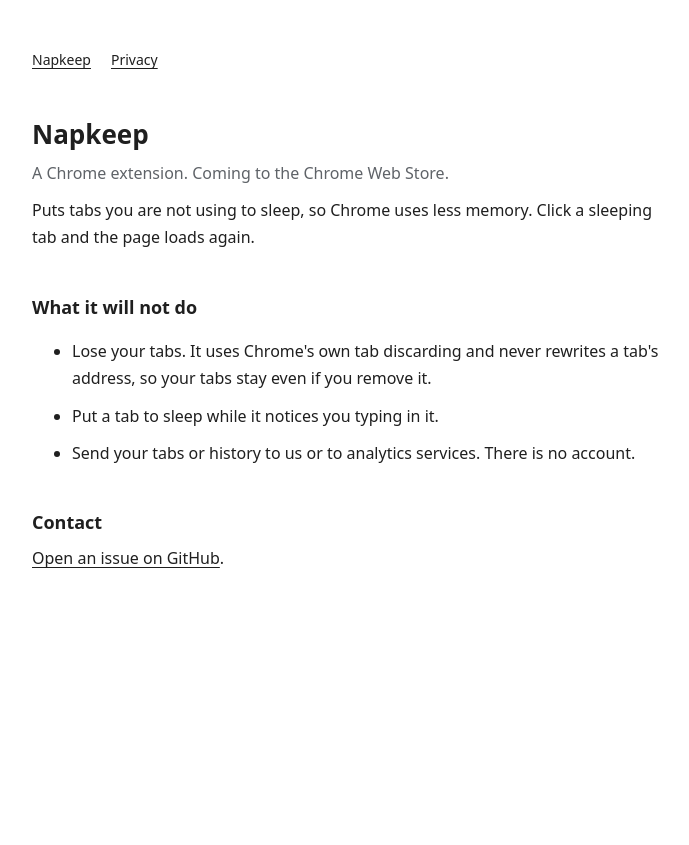
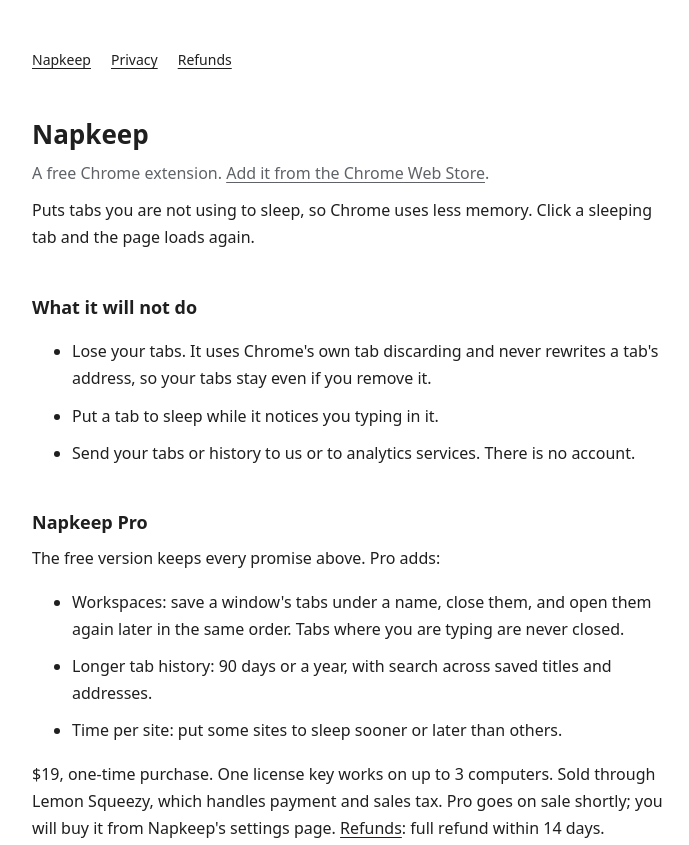
Before and after one commit to DelacrowLab/napkeep, a plain HTML site: page index.html in a window 1280 px wide. Shown: the top 845 px of the page, without its empty margins (284-973 px from the left). Before the commit the page ends 800 px from the top, so only its background shows below. Drawn offline with Linux system fonts and the light colour scheme.

Commit message:
Store link, Napkeep Pro section and refund policy
Co-Authored-By: Claude Opus 5.5 <noreply@anthropic.com>

```diff
--- a/index.html
+++ b/index.html
@@ -9,9 +9,9 @@
 </head>
 <body>
 <main>
-  <nav><a href="./" aria-current="page">Napkeep</a><a href="privacy.html">Privacy</a></nav>
+  <nav><a href="./" aria-current="page">Napkeep</a><a href="privacy.html">Privacy</a><a href="refund.html">Refunds</a></nav>
   <h1>Napkeep</h1>
-  <p class="muted">A Chrome extension. Coming to the Chrome Web Store.</p>
+  <p class="muted">A free Chrome extension. <a href="https://chromewebstore.google.com/detail/napkeep/jcplolkhnjolfbngpgeokcdahjhofjjb">Add it from the Chrome Web Store</a>.</p>
 
   <p>Puts tabs you are not using to sleep, so Chrome uses less memory. Click a sleeping tab and the page loads again.</p>
 
@@ -22,6 +22,15 @@
     <li>Send your tabs or history to us or to analytics services. There is no account.</li>
   </ul>
 
+  <h2>Napkeep Pro</h2>
+  <p>The free version keeps every promise above. Pro adds:</p>
+  <ul>
+    <li>Workspaces: save a window's tabs under a name, close them, and open them again later in the same order. Tabs where you are typing are never closed.</li>
+    <li>Longer tab history: 90 days or a year, with search across saved titles and addresses.</li>
+    <li>Time per site: put some sites to sleep sooner or later than others.</li>
+  </ul>
+  <p>$19, one-time purchase. One license key works on up to 3 computers. Sold through Lemon Squeezy, which handles payment and sales tax. Pro goes on sale shortly; you will buy it from Napkeep's settings page. <a href="refund.html">Refunds</a>: full refund within 14 days.</p>
+
   <h2>Contact</h2>
   <p><a href="https://github.com/DelacrowLab/napkeep/issues">Open an issue on GitHub</a>.</p>
 </main>
```
Also changed, not shown: privacy.html (+1 -1 lines), refund.html (added, +28 -0 lines).
